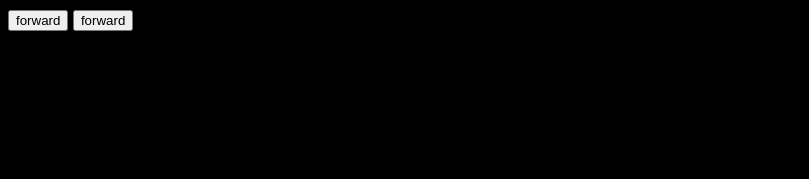
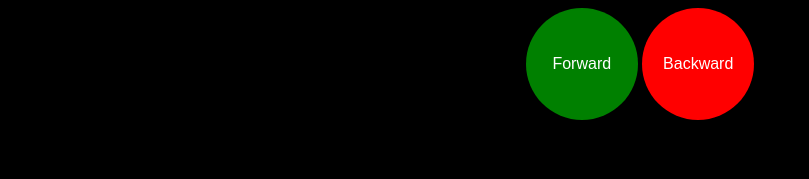
Before and after one commit to benmarley/dsn1676-assignment-2, a plain HTML site: page index.html in a window 1280 px wide. Shown: the whole page, without its empty margins (0-809 px from the left). Drawn offline with Linux system fonts and the light colour scheme.

Commit message:
centered links, finalized transitions.

```diff
--- a/css/main.css
+++ b/css/main.css
@@ -36,6 +36,13 @@ html {
   position: absolute;
   bottom: calc(50%);
   left: calc(50% - 7px);
+  transition: all 6000ms linear;
+  transform-origin: bottom center;
+}
+
+.hand-minute {
+  transform: rotate;
+  transition: all 6000ms linear;
 }
 
 .center {
@@ -43,13 +50,48 @@ html {
   position: absolute;
   bottom: calc(50% - 14px);
   left: calc(50% - 14px);
+}
 
+.center-buttons {
+  text-align: center;
 }
 
 .forwards {
+  width: 7em;
+  display: inline-block;
+  line-height: 7em;
+  border-radius: 50%;
+  background-color:green;
+}
+.forwards, a {
+  color: white;
+  text-decoration:none;
+}
 
+.backwards {
+  width: 7em;
+  display: inline-block;
+  line-height: 7em;
+  border-radius: 50%;
+  background-color:red;
 }
-.backwards{
 
+.forwards:hover {
+  background-color: white
+}
 
+.backwards:hover {
+  background-color: white
 }
+
+a:hover {
+  color: black
+}
+
+.clock-face:target .hand-hour {
+  transform: rotate(360deg);
+}
+
+.clock-face:target .hand-minute {
+  transform: rotate(4320deg);
+}
--- a/index.html
+++ b/index.html
@@ -9,13 +9,12 @@
 <body>
 
 <main class="main">
+	<div class="center-buttons">
+		<a href="#forwards" class="forwards">Forward</a>
+		<a href="#" class="backwards">Backward</a>
+	</div>
 
-	<button class="forwards">forward</button>
-	<button class="backwards">forward</button>
-
-
-
-  <div class="clock-face">
+  <div class="clock-face" id="forwards">
     <img class="hand hand-hour" src="images/hour-hand.svg" alt="">
     <img class="hand hand-minute" src="images/minute-hand.svg" alt="">
     <img class="center" src="images/center.svg" alt="">
```
